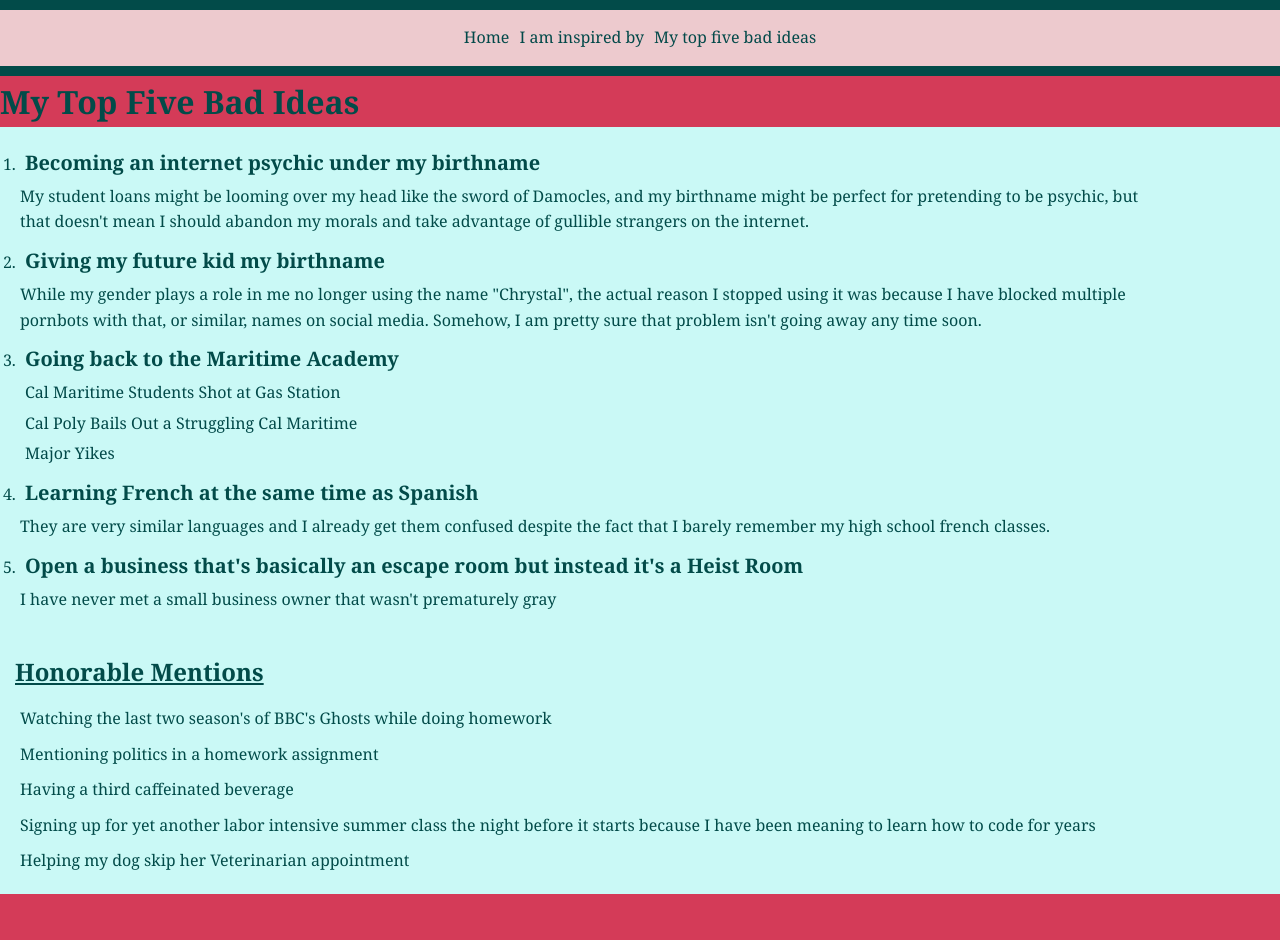
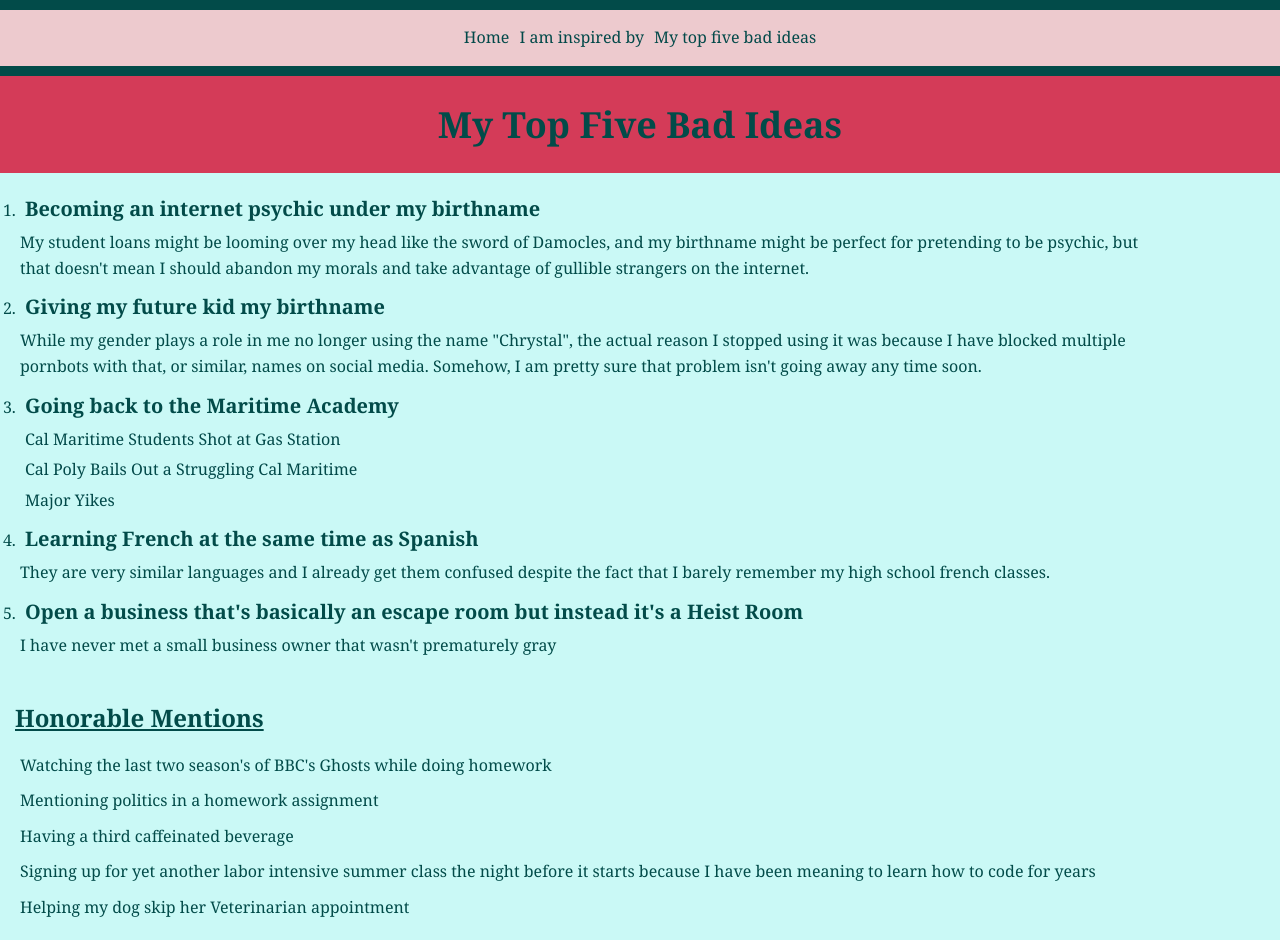
Before and after one commit to HarriHarrison94/summerProject, a plain HTML site: page harrison_top_five/top_five.html in a window 1280 px wide. Before the commit the page ends 894 px from the top, so only its background shows below. Drawn offline with Linux system fonts and the light colour scheme.

Commit message:
more trying

```diff
--- a/harrison_top_five/css/listStyle.css
+++ b/harrison_top_five/css/listStyle.css
@@ -13,6 +13,14 @@
   border-bottom: #024b49 solid 10px;
   background-color: #edcace;
   padding: 10px;
+}
+
+h1 {
+  background-color: #d43b58;
+  font-size: 36px;
+  text-align: center;
+  padding: 20px;
+  color: #024b49;
 }
 
 body {
```
